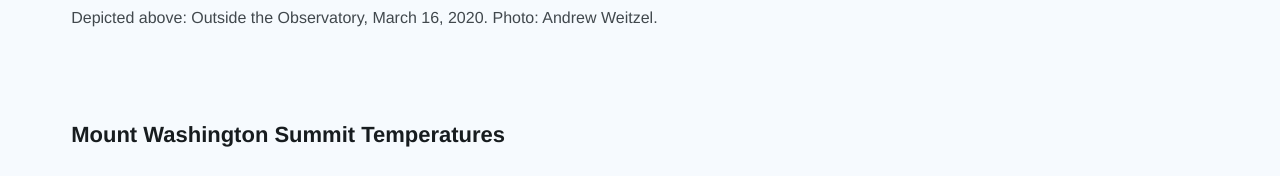
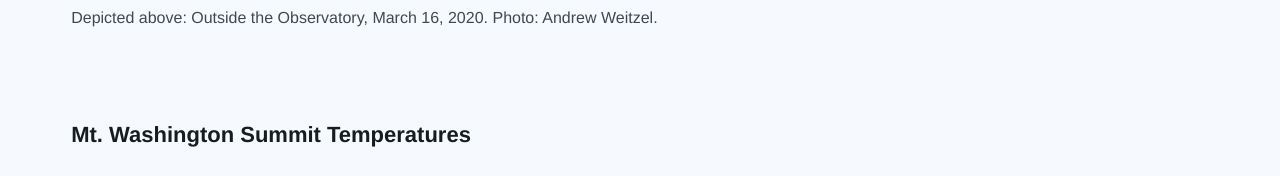
Before and after one commit to seankelliher/mt-washington-temps, a Vue app: page / in a window 1280 px wide. Shown: the part 942-1118 px from the top of the page. Built offline with nearby package versions, Linux system fonts and the light colour scheme.

Commit message:
Small text change to headline.

```diff
--- a/src/components/TempsChart.vue
+++ b/src/components/TempsChart.vue
@@ -198,7 +198,7 @@ onMounted(()=> {
 <template>
     <div class="chart">
         <div class="chart-title">
-            <h2>Mount Washington Summit Temperatures</h2>
+            <h2>Mt. Washington Summit Temperatures</h2>
         </div>
         <canvas id="monthly-temps-chart"></canvas>
         <div class="chart-caption">Average monthly summit temperatures, in Fahrenheit (&deg;F).</div>
```
